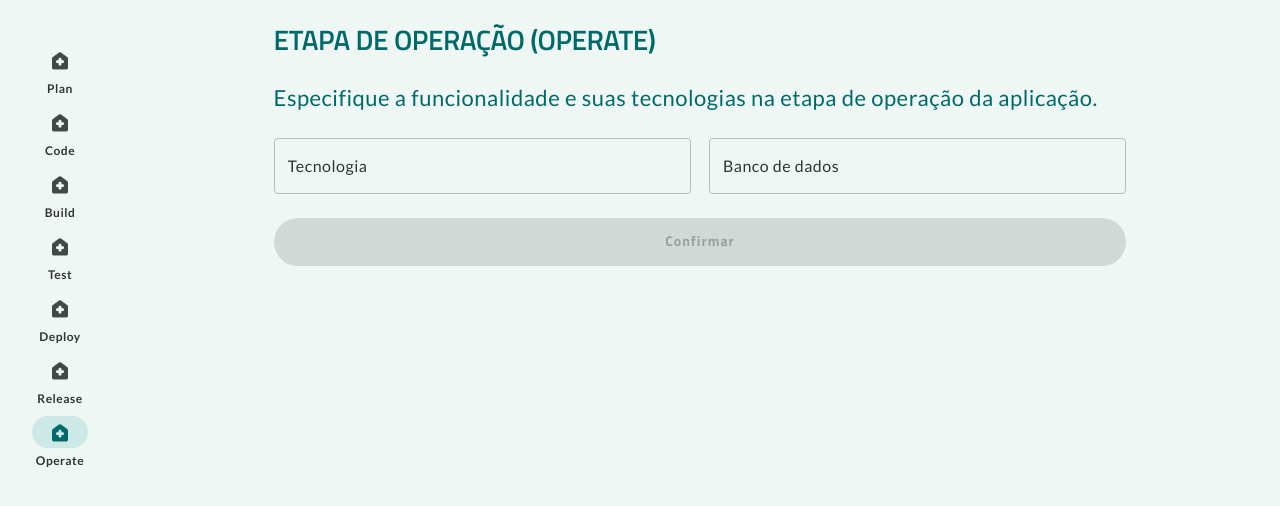
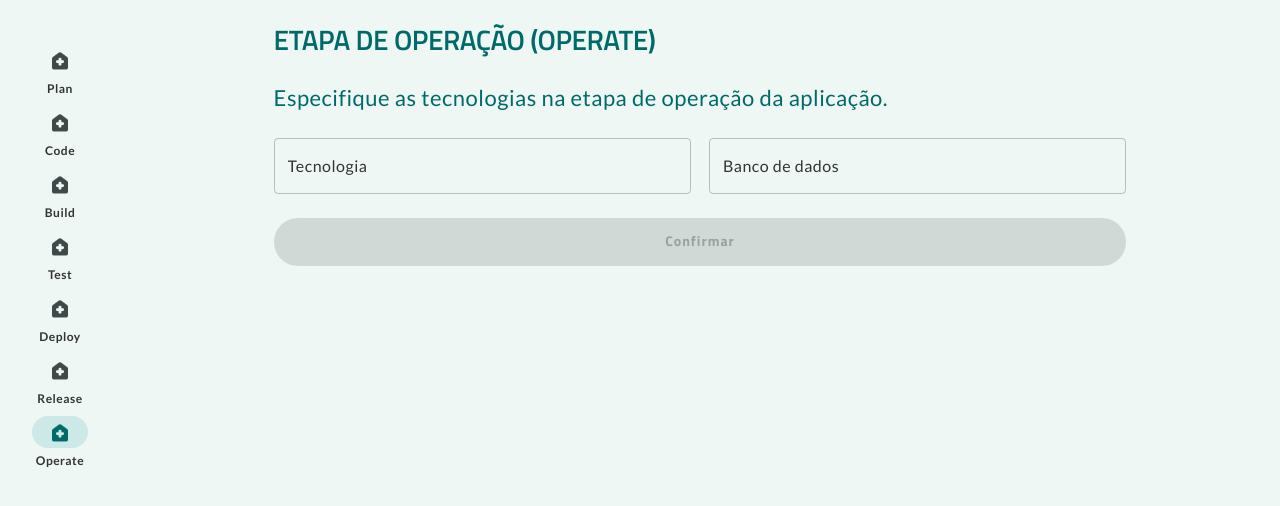
Before and after one commit to thiagonery/DevSecOps_TCC_IA-1, a React (Vite) app in the folder client/: page /operate in a window 1280 px wide. Shown: the top 506 px of the page. Built offline with nearby package versions, Linux system fonts and the light colour scheme.

Commit message:
feat: change texts in OperateScreen

```diff
--- a/client/src/screens/Operate/OperateScreen.tsx
+++ b/client/src/screens/Operate/OperateScreen.tsx
@@ -37,8 +37,7 @@ export const OperateScreen: React.FC = () => {
           ETAPA DE OPERAÇÃO (OPERATE)
         </Text>
         <Text fontSize="22px" color={theme.palette.primary.main}>
-          Especifique a funcionalidade e suas tecnologias na etapa de operação
-          da aplicação.
+          Especifique as tecnologias na etapa de operação da aplicação.
         </Text>
 
         <Box flexDirection="row" gap="18px">
@@ -68,7 +67,7 @@ export const OperateScreen: React.FC = () => {
           {gptResponse && (
             <>
               <Text fontSize="18" fontWeight="600" fontFamily="Titillium Web">
-                {`Planejamento de um pentest para uma aplicação utilizando "${techValue}" e "${dataBaseValue}":`}
+                {`Implantação de ferramentas de monitoramento e analise de logs, utilizando "${techValue}" e "${dataBaseValue}":`}
               </Text>
               <Text fontSize="22px" color={theme.palette.primary.main}>
                 {gptResponse}
```
